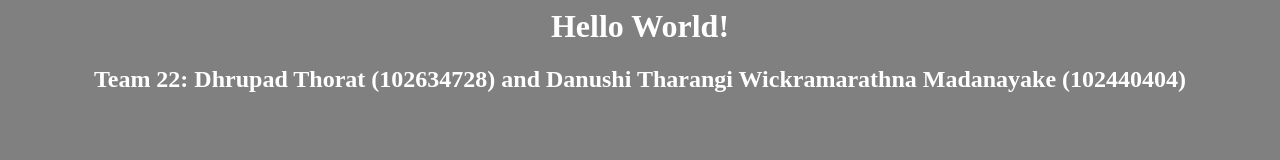
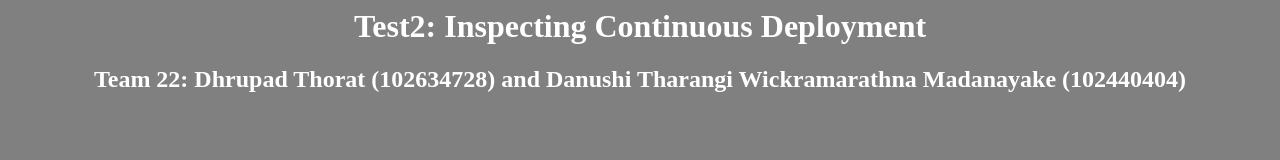
Before and after one commit to Dhrupad31/DevOps-Demo, a plain HTML site: page index.html in a window 1280 px wide. Drawn offline with Linux system fonts and the light colour scheme.

Commit message:
Automation testing

```diff
--- a/index.html
+++ b/index.html
@@ -5,7 +5,7 @@
           </HEAD>
           <BODY style="background-color:Gray;">
               <center>
-                  <h1 style="color:White;">Hello World!</h1>
+                  <h1 style="color:White;">Test2: Inspecting Continuous Deployment</h1>
                   <h2 style="color:White;">
                       Team 22: Dhrupad Thorat (102634728) and Danushi Tharangi Wickramarathna
                       Madanayake (102440404)
```
